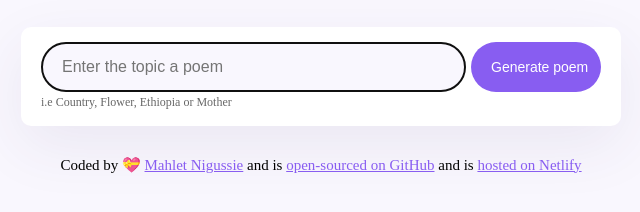
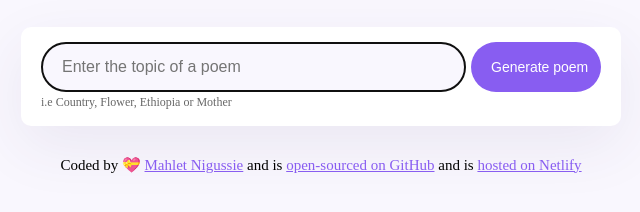
Before and after one commit to Mahlet-mimi/poem-generator, a plain HTML site: page index.html in a window 1280 px wide. Shown: the part 278-490 px from the top of the page, 319-959 px from the left. Drawn offline with nearby package versions, Linux system fonts and the light colour scheme.

Commit message:
Update index.html

```diff
--- a/index.html
+++ b/index.html
@@ -20,7 +20,7 @@
         <div class="form-container">
         <form id="poem-form">
             <input type="text"
-            placeholder="Enter the topic a poem"
+            placeholder="Enter the topic of a poem"
              required
              autofocus
              autocomplete="off"
```
